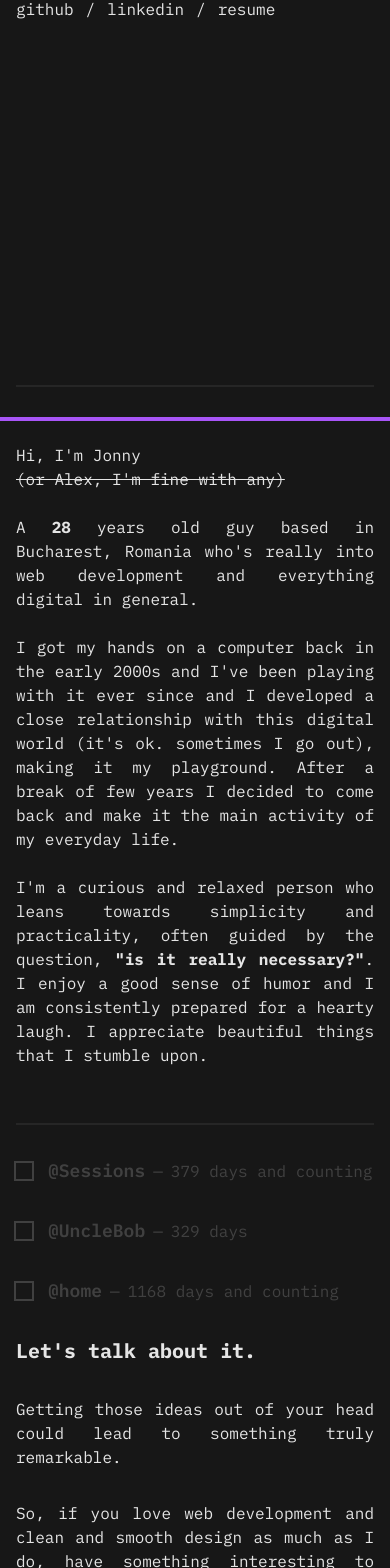
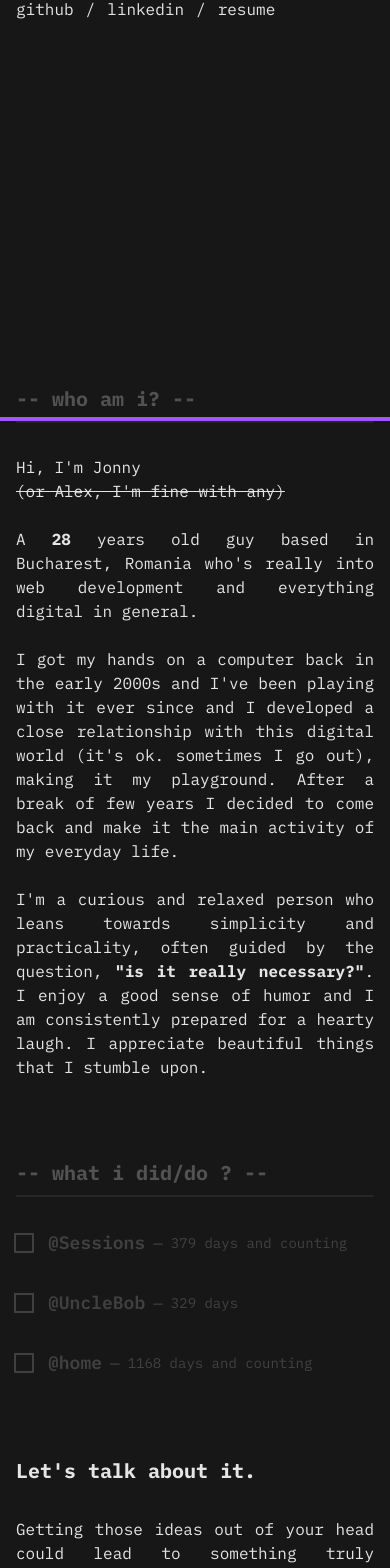
Before and after one commit to fangg19/alexjonny, a Next.js app: page / in a window 390 px wide. Shown: the part 423-1991 px from the top of the page. Built offline with nearby package versions, Linux system fonts and the light colour scheme.

Commit message:
added UI labels for sections

```diff
--- a/app/components/JobItem.tsx
+++ b/app/components/JobItem.tsx
@@ -43,7 +43,7 @@ const JobItem = (props: JobItemProps) => {
             {job.jobTitle} @{job.company}
           </h1>
           &mdash;
-          <p className="flex-wrap">
+          <p className="flex-wrap text-sm lg:text-base text-ellipsis">
             {getDaysCount(job.startDate, job.endDate, job.stillWorking)}
           </p>
         </div>
--- a/app/components/sections/About.tsx
+++ b/app/components/sections/About.tsx
@@ -5,9 +5,10 @@ const About = () => {
     <div
       id="about"
       itemType="https://schema.org/Person"
-      className="flex flex-col gap-2 text-justify relative"
+      className="mb-12 lg:mb-0 flex flex-col gap-2 text-justify relative"
     >
-      <div className="w-full h-[2px] bg-neutral-800 mb-12" />
+      <h1 className="text-xl font-bold text-neutral-600">-- who am i? --</h1>
+      <div className="w-full h-[2px] bg-neutral-800 mb-6" />
 
       <div className="z-10 flex flex-col">
         <h3 itemProp="givenName">Hi, I&apos;m Jonny</h3>
@@ -36,7 +37,7 @@ const About = () => {
           appreciate beautiful things that I stumble upon.
         </p>
       </div>
-      <div className="w-full h-[2px] bg-neutral-800 mt-12" />
+      {/* <div className="w-full h-[2px] bg-neutral-800 mt-12" /> */}
     </div>
   );
 };
--- a/app/components/sections/Navbar.tsx
+++ b/app/components/sections/Navbar.tsx
@@ -1,7 +1,8 @@
 "use client";
 import { useState } from "react";
 import Logo from "../Logo";
-import { INTERNAL_NAV_LINKS, cls, scrollToElement } from "@/app/utils/utils";
+import { cls, scrollToElement } from "@/app/utils/utils";
+import { INTERNAL_NAV_LINKS } from "@/app/utils/constants";
 import { motion } from "framer-motion";
 import {
   MenuIconVariant,
--- a/app/components/sections/Work.tsx
+++ b/app/components/sections/Work.tsx
@@ -7,6 +7,7 @@ import JobItem from "../JobItem";
 import JobDetails from "../JobDetails";
 import { scrollToElement } from "@/app/utils/utils";
 import useIsMobile from "@/app/utils/use-is-mobile-hook";
+import { jobSectionLabels } from "@/app/utils/constants";
 
 const Work = () => {
   const [selectedJob, setSelectedJob] = useState<JobType | null>(null);
@@ -25,8 +26,19 @@ const Work = () => {
     scrollToElement(selectedJob.id.toString(), true);
   }, [selectedJob, isMobile]);
 
+  const labelText =
+    selectedJob?.id !== jobs[0].id && selectedJob?.id !== jobs[1].id
+      ? jobSectionLabels.default
+      : selectedJob?.id === jobs[0].id
+      ? jobSectionLabels.current
+      : jobSectionLabels.past;
+
   return (
-    <div id="work" className="flex flex-col lg:flex-row justify-between w-full">
+    <div id="work" className="flex flex-col w-full gap-2 mb-12 lg:mb-0">
+      <h1 className="text-xl font-bold  text-neutral-600">{labelText}</h1>
+      <div className="w-full h-[2px] bg-neutral-800 mb-6" />
+
+      <div className="flex flex-col lg:flex-row justify-between w-full">
         <div className="flex flex-col gap-8 lg:w-1/2 lg:pr-12">
           {jobs.map((job) => {
             return (
@@ -61,6 +73,7 @@ const Work = () => {
           })}
         </motion.div>
       </div>
+    </div>
   );
 };
 
--- /dev/null
+++ b/app/utils/constants.ts
@@ -0,0 +1,32 @@
+export const jobSectionLabels = {
+  default: "-- what i did/do ? --",
+  past: "-- what i did ? --",
+  current: "-- what i do ? --",
+};
+
+export const INTERNAL_NAV_LINKS = [
+  {
+    name: "about",
+  },
+  {
+    name: "work",
+  },
+  {
+    name: "contact",
+  },
+];
+
+export const EXTERNAL_NAV_LINKS = [
+  {
+    name: "github",
+    url: "https://github.com/fangg19",
+  },
+  {
+    name: "linkedin",
+    url: "https://www.linkedin.com/in/alexandru-jonny-%C5%9Ferban-977b1014b/",
+  },
+  {
+    name: "resume",
+    url: "https://www.linkedin.com/in/alexandru-jonny-%C5%9Ferban-977b1014b/",
+  },
+];
--- a/app/utils/utils.ts
+++ b/app/utils/utils.ts
@@ -37,33 +37,6 @@ export const getAge = (): number => {
   return age;
 };
 
-export const INTERNAL_NAV_LINKS = [
-  {
-    name: "about",
-  },
-  {
-    name: "work",
-  },
-  {
-    name: "contact",
-  },
-];
-
-export const EXTERNAL_NAV_LINKS = [
-  {
-    name: "github",
-    url: "https://github.com/fangg19",
-  },
-  {
-    name: "linkedin",
-    url: "https://www.linkedin.com/in/alexandru-jonny-%C5%9Ferban-977b1014b/",
-  },
-  {
-    name: "resume",
-    url: "https://www.linkedin.com/in/alexandru-jonny-%C5%9Ferban-977b1014b/",
-  },
-];
-
 const randomColors: string[] = [
   "red-500",
   "yellow-500",
```
Also changed, not shown: app/components/sections/Hero.tsx (+2 -6 lines). Lines whose indentation alone changed are shown as unchanged.
